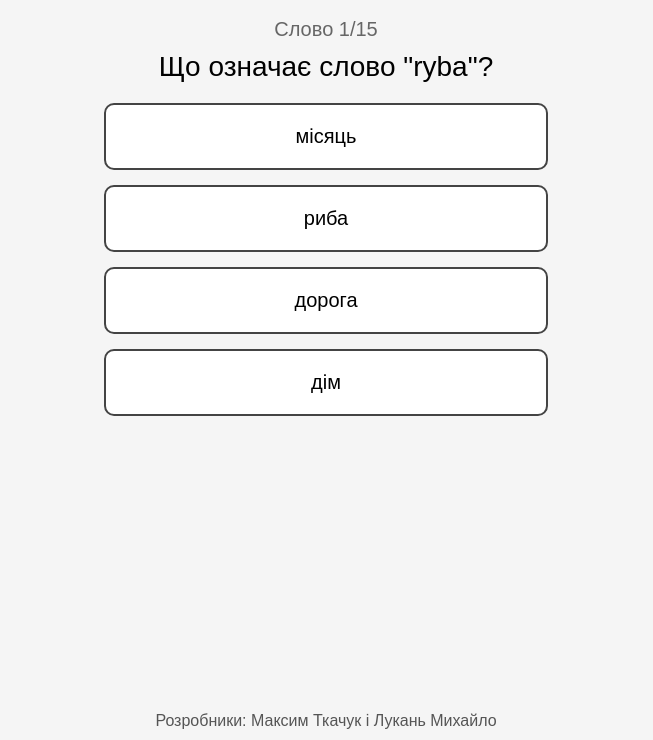
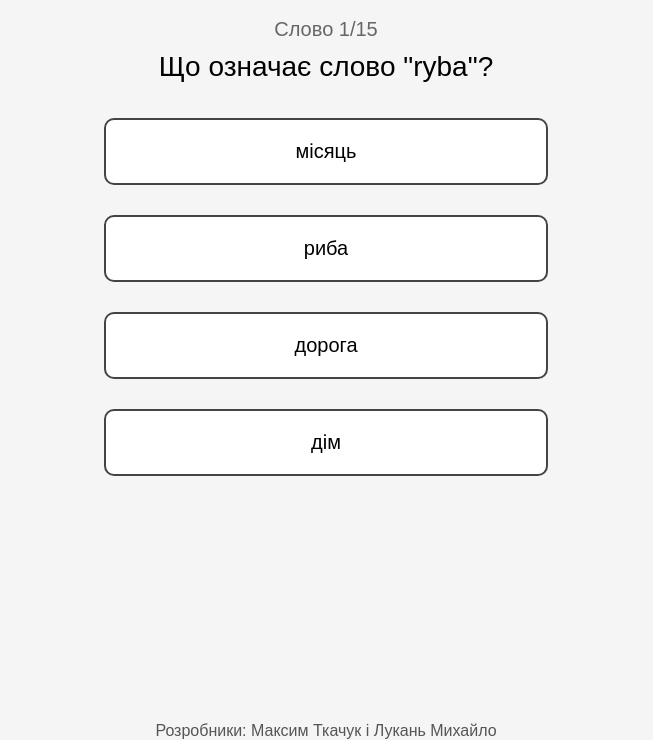
Before and after one commit to maks550/Wordle-with-Odai, a plain HTML site: page index.html in a window 1280 px wide. Both pictures are taken after a click on the button "A1". Shown: the part 60-800 px from the top of the page, without its empty margins (314-967 px from the left). Drawn offline with Linux system fonts and the light colour scheme.

Commit message:
Update index.html

```diff
--- a/index.html
+++ b/index.html
@@ -19,6 +19,8 @@
     .question {
       font-size: 28px;
       margin-bottom: 20px;
+      display: inline-block;
+      text-align: center;
     }
     .option {
       display: block;
@@ -54,9 +56,7 @@
       border: 1px solid #333;
     }
     #footer {
-      position: absolute;
-      bottom: 10px;
-      width: 100%;
+      margin-top: 30px; /* Відступ, щоб інформація не була прямо на виборі рівнів */
       font-size: 16px;
       color: #555;
     }
@@ -79,6 +79,12 @@
       justify-content: center;
       align-items: center;
     }
+    .options-container {
+      display: flex;
+      flex-direction: column; /* Вертикальне розташування варіантів */
+      justify-content: center;
+      align-items: center;
+    }
   </style>
 </head>
 <body>
@@ -97,7 +103,7 @@
   <div id="game" style="display:none;">
     <div class="question-counter" id="counter"></div>
     <div class="question" id="question"></div>
-    <div id="options"></div>
+    <div class="options-container" id="options"></div>
     <div class="result" id="result"></div>
   </div>
 
```
